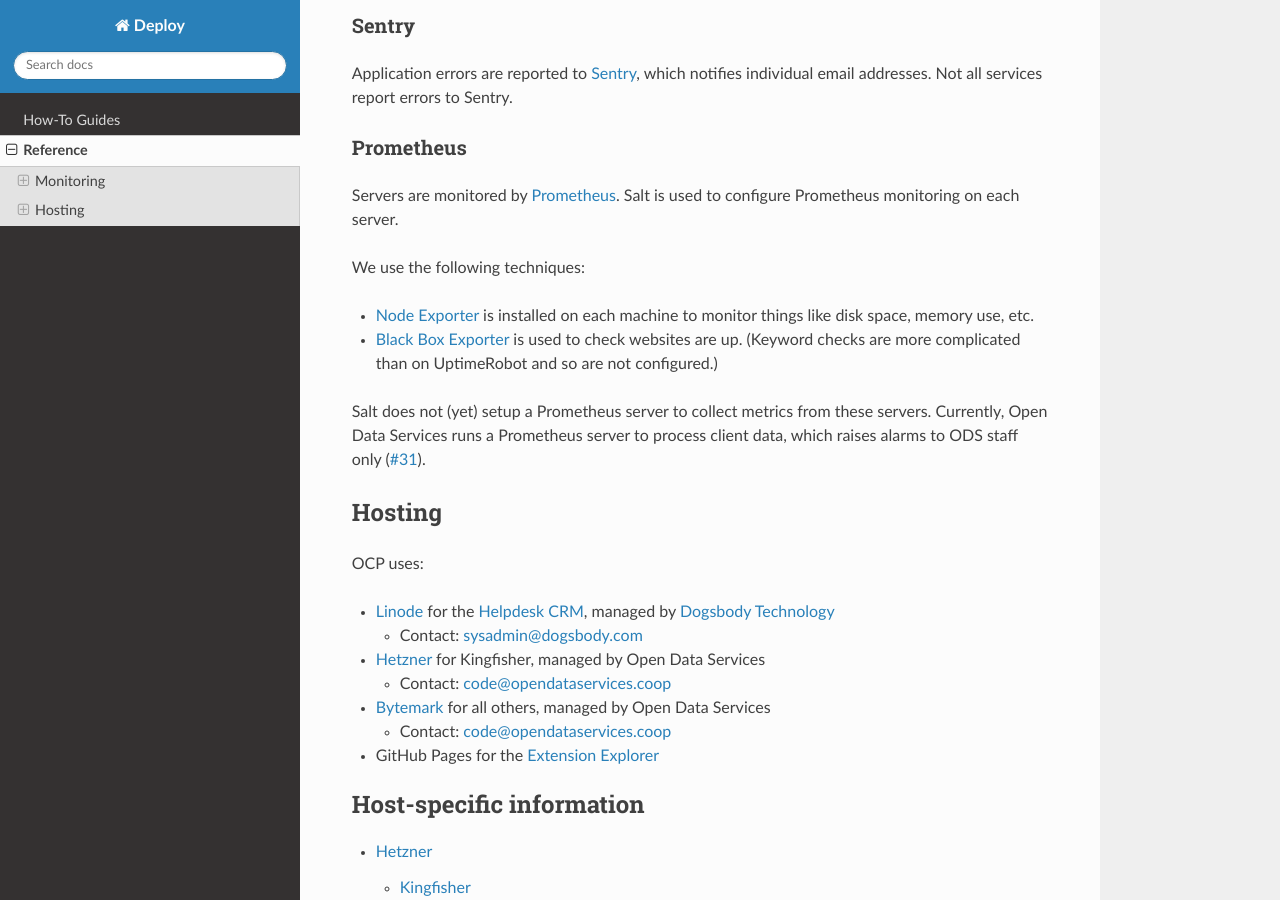
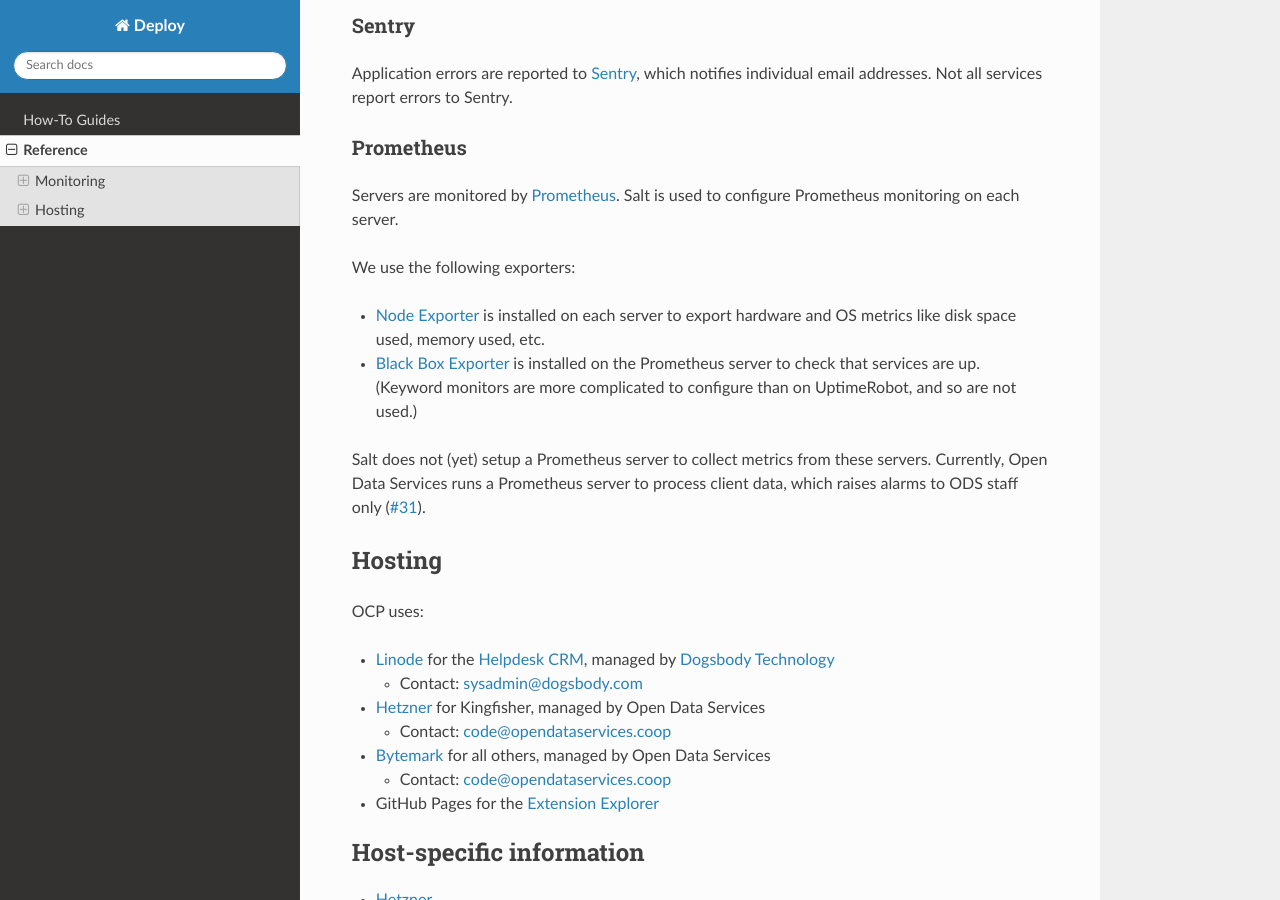
Before and after one commit to open-contracting/deploy, a Sphinx documentation site: the page built from docs/reference/index.rst, in a window 1280 px wide and 900 px high, scrolled down 374 px. Built offline with Sphinx 7.4.7 and the Read the Docs theme 2.0.0, drawn with Linux system fonts in a browser that asks for light colours.

Commit message:
Clarify where Black Box Exporter is installed

```diff
--- a/docs/reference/index.rst
+++ b/docs/reference/index.rst
@@ -21,10 +21,10 @@
 
 Servers are monitored by `Prometheus <https://prometheus.io/>`__. Salt is used to configure Prometheus monitoring on each server.
 
-We use the following techniques:
+We use the following exporters:
 
--  `Node Exporter <https://github.com/prometheus/node_exporter>`__ is installed on each machine to monitor things like disk space, memory use, etc.
--  `Black Box Exporter <https://github.com/prometheus/blackbox_exporter>`__ is used to check websites are up. (Keyword checks are more complicated than on UptimeRobot and so are not configured.)
+-  `Node Exporter <https://github.com/prometheus/node_exporter>`__ is installed on each server to export hardware and OS metrics like disk space used, memory used, etc.
+-  `Black Box Exporter <https://github.com/prometheus/blackbox_exporter>`__ is installed on the Prometheus server to check that services are up. (Keyword monitors are more complicated to configure than on UptimeRobot, and so are not used.)
 
 Salt does not (yet) setup a Prometheus server to collect metrics from these servers. Currently, Open Data Services runs a Prometheus server to process client data, which raises alarms to ODS staff only (`#31 <https://github.com/open-contracting/deploy/issues/31>`__).
 
```
